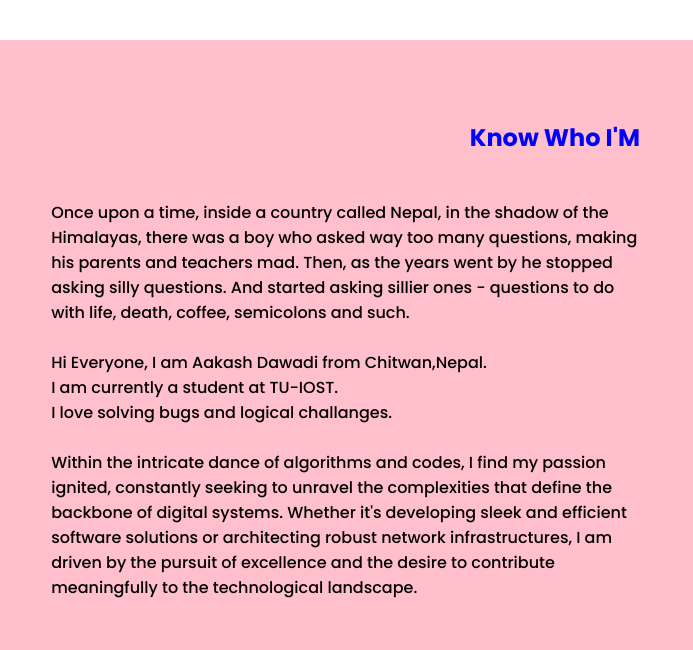
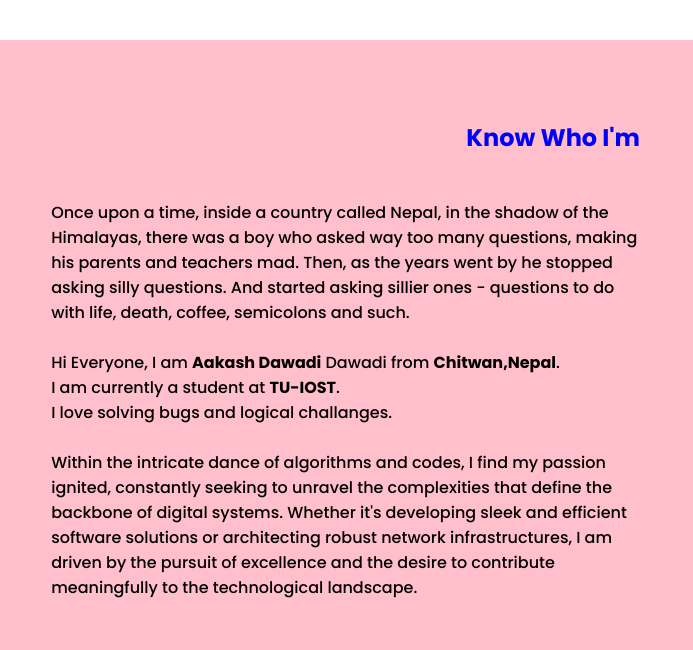
Before and after one commit to cole15sky/Sample_site-2, a plain HTML site: page src/index.html in a window 1280 px wide. Shown: the part 920-1570 px from the top of the page, 0-693 px from the left. Drawn offline with Linux system fonts and the light colour scheme.

Commit message:
Some change

```diff
--- a/src/index.html
+++ b/src/index.html
@@ -46,7 +46,7 @@
 
     <section id="home">Home</section>
     <section class="about-Section" id="about">
-        <h2>Know Who I'M </h2>
+        <h2>Know Who I'm </h2>
 
 
         <div class="about-text">
@@ -55,8 +55,8 @@
                 stopped asking silly questions. And started asking sillier ones - questions to do with life, death,
                 coffee, semicolons and such.<br><br>
 
-                Hi Everyone, I am Aakash Dawadi from Chitwan,Nepal.<br>
-                I am currently a student at TU-IOST.<br>
+                Hi Everyone, I am <b>Aakash Dawadi</b> Dawadi from <b>Chitwan,Nepal</b>.<br>
+                I am currently a student at <b>TU-IOST</b>.<br>
                 I love solving bugs and logical challanges.<br><br>
 
                 Within the intricate dance of algorithms and codes, I find my passion ignited, constantly seeking to
```
